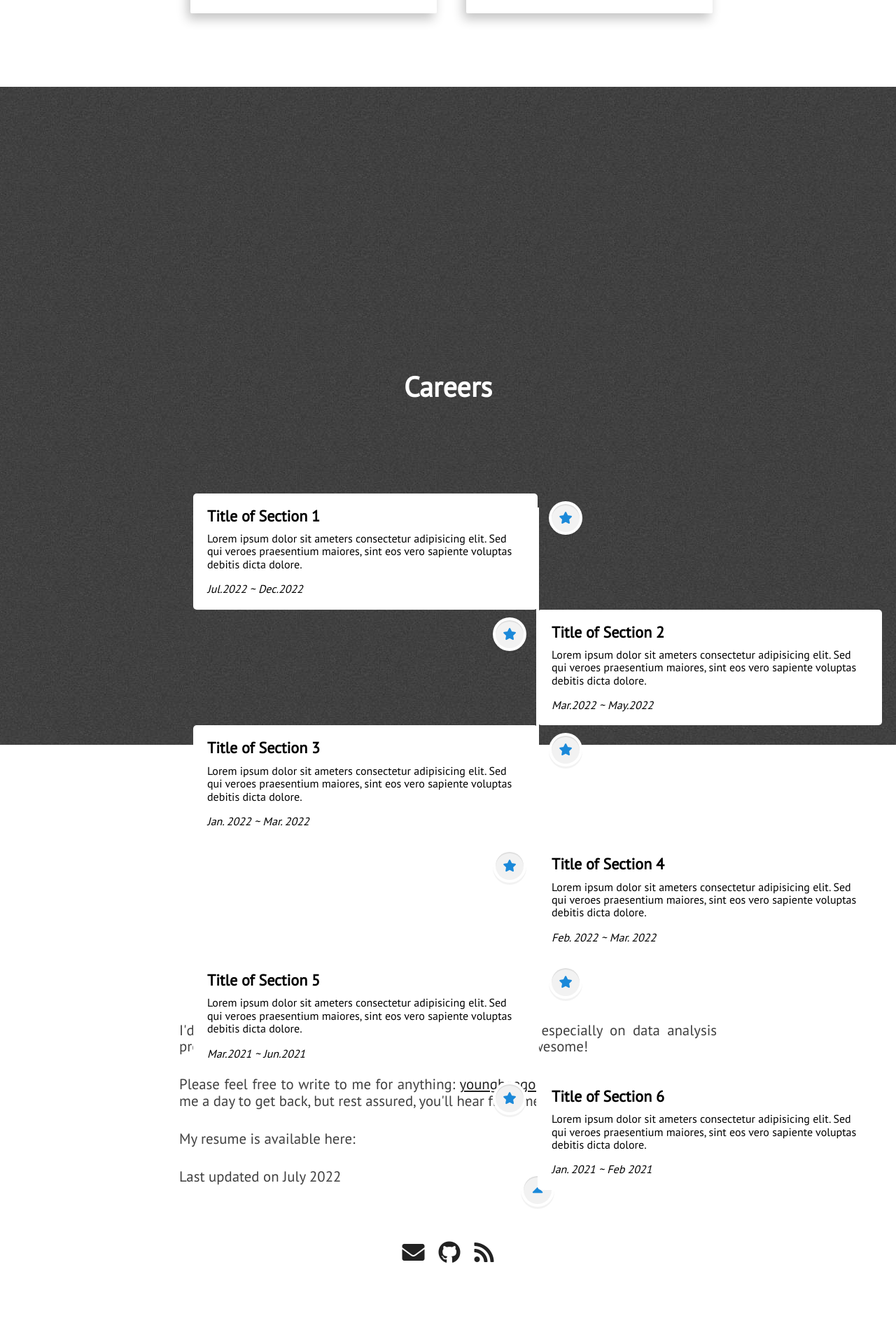
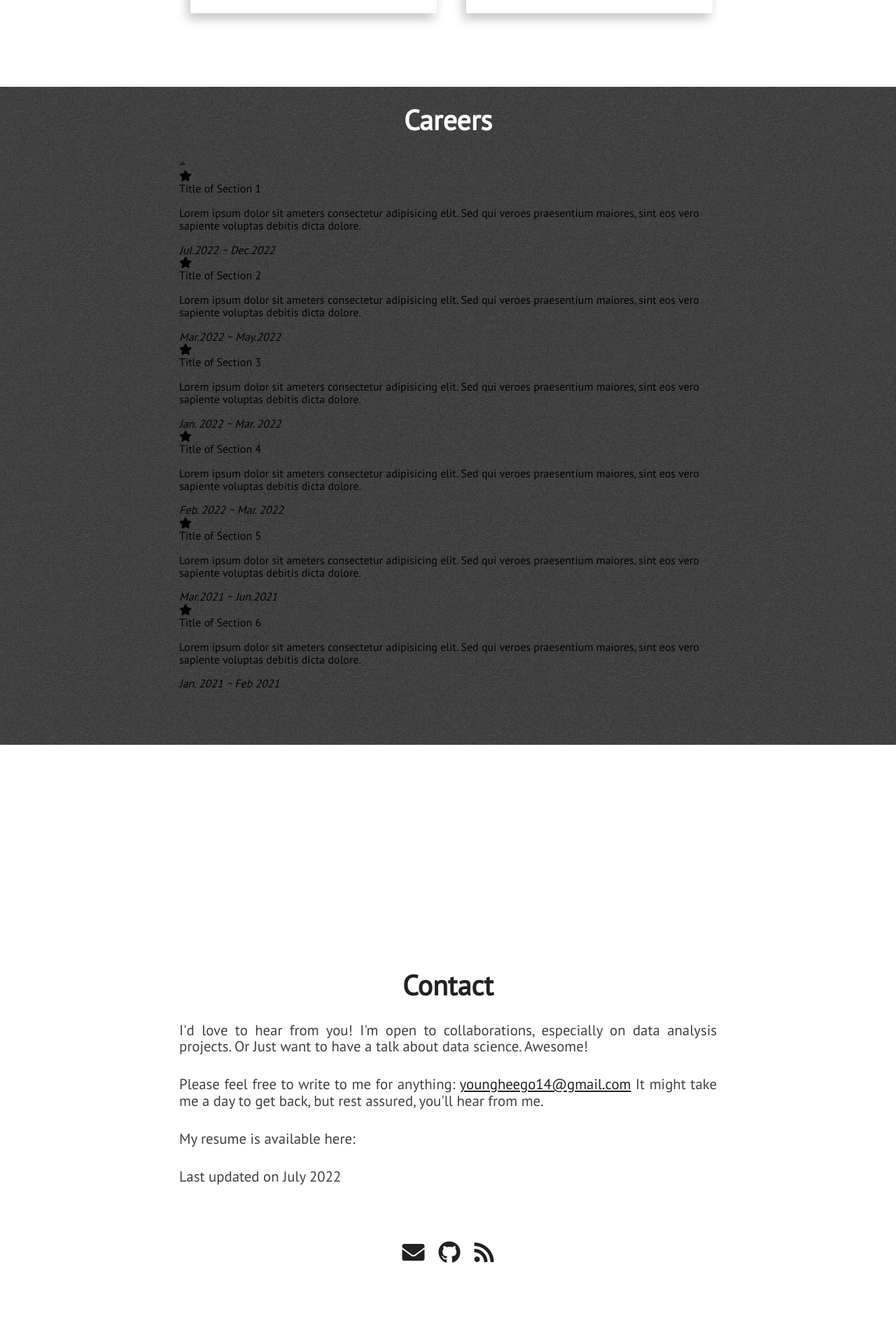
Before and after one commit to YoungheeGGO/YoungheeGGo.github.io, a Jekyll site: the page built from index.html, in a window 1280 px wide. Shown: the part 3882-5782 px from the top of the page at 70% size. Built offline with Jekyll 4.4.1, drawn with Linux system fonts in a browser that asks for light colours; nearby versions of some CDN libraries.

Commit message:
Update card.css

```diff
--- a/assets/css/card.css
+++ b/assets/css/card.css
@@ -148,135 +148,3 @@
 #project-image:hover {
 	transform: scale(1.1);
 }
-
-/************************************************/
-/*Timeline -test*/
-.wrapper-line{
-  max-width: 1080px;
-  margin: 100px auto;
-  padding: 0 20px;
-  position: absolute;
-}
-.wrapper-line .center-line{
-  position: absolute;
-  height: 100%;
-  width: 4px;
-  background: #fff;
-  left: 50%;
-  top: 20px;
-  transform: translateX(-50%);
-}
-.wrapper-line .row{
-  display: flex;
-}
-.wrapper-line .row-1{
-  justify-content: flex-start;
-}
-.wrapper-line .row-2{
-  justify-content: flex-end;
-}
-.wrapper-line .row section{
-  background: #fff;
-  border-radius: 5px;
-  width: calc(50% - 40px);
-  padding: 20px;
-  position: relative;
-}
-.wrapper-line .row section::before{
-  /*arrow*/
-  position: absolute;
-  content: "";
-  height: 15px;
-  width: 15px;
-  background: #fff;
-  top: 28px;
-  z-index: -1;
-  transform: rotate(45deg);
-}
-.row-1 section::before{
-  /*arrow*/
-  right: -7px;
-}
-.row-2 section::before{
-  left: -7px;
-}
-.row section .icon,
-.center-line .scroll-icon{
-  position: absolute;
-  background: #f2f2f2; /*origin:f2f2f2*/
-  height: 40px;
-  width: 40px;
-  text-align: center;
-  line-height: 40px;
-  border-radius: 50%;
-  color: #1B89D9; /*github similar: 1B89D9*/
-  font-size: 17px;
-  box-shadow: 0 0 0 4px #fff, inset 0 2px 0 rgba(0,0,0,0.08), 0 3px 0 4px rgba(0,0,0,0.05);
-}
-.center-line .scroll-icon{
-  bottom: 0px;
-  left: 50%;
-  font-size: 25px;
-  transform: translateX(-50%);
-}
-.row-1 section .icon{
-  top: 15px;
-  right: -60px;
-}
-.row-2 section .icon{
-  top: 15px;
-  left: -60px;
-}
-.row section .details,
-.row section .bottom{
-  display: flex;
-  align-items: center;
-  justify-content: space-between;
-}
-.row section .details .title{
-  font-size: 22px;
-  font-weight: 600;
-}
-.row section p{
-  margin: 10px 0 17px 0;
-}
-.row section .bottom a{
-  text-decoration: none;
-  background: #fff; /*3ea0e2*/
-  color: #fff;
-  padding: 7px 15px;
-  border-radius: 5px;
-  /* font-size: 17px; */
-  font-weight: 400;
-  transition: all 0.3s ease;
-}
-.row section .bottom a:hover{
-  transform: scale(0.97);
-}
-@media(max-width: 790px){
-  .wrapper-line .center-line{
-    left: 40px;
-  }
-  .wrapper-line .row{
-    margin: 30px 0 3px 60px;
-  }
-  .wrapper-line .row section{
-    width: 100%;
-  }
-  .row-1 section::before{
-    left: -7px;
-  }
-  .row-1 section .icon{
-    left: -60px;
-  }
-}
-@media(max-width: 440px){
-  .wrapper-line .center-line,
-  .row section::before,
-  .row section .icon{
-    display: none;
-  }
-  .wrapper-line .row{
-    margin: 10px 0;
-  }
-}
```
